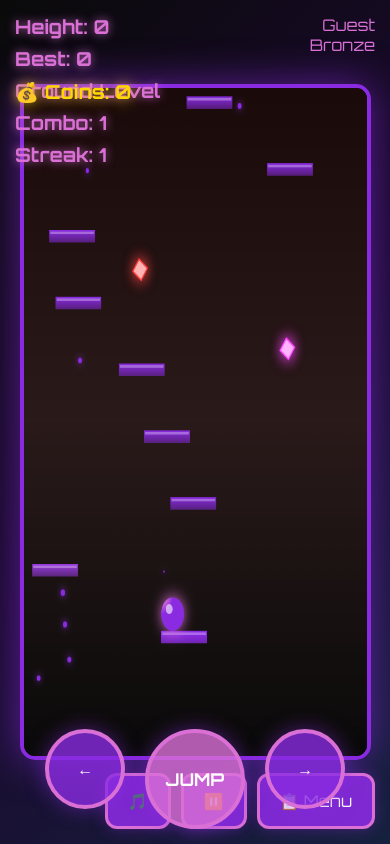
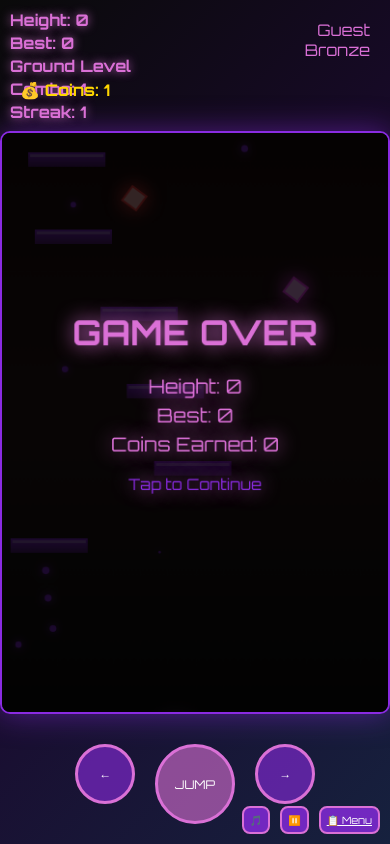
Before and after one commit to reaperofssa/bxup, a website: page public/index.html in a window 390 px wide. Drawn offline with Linux system fonts and the light colour scheme.

Commit message:
Update index.html

```diff
--- a/public/index.html
+++ b/public/index.html
@@ -42,13 +42,13 @@
         }
 
         .loading-title {
-            font-size: clamp(2rem, 8vw, 5rem);
+            font-size: 3rem;
             font-weight: 900;
             background: linear-gradient(45deg, #8a2be2, #da70d6, #9370db);
             -webkit-background-clip: text;
             -webkit-text-fill-color: transparent;
             background-clip: text;
-            margin-bottom: 3rem;
+            margin-bottom: 2rem;
             text-shadow: 0 0 20px rgba(138, 43, 226, 0.5);
             animation: glow 2s ease-in-out infinite alternate;
         }
@@ -59,10 +59,10 @@
         }
 
         .loading-bar-container {
-            width: min(500px, 80vw);
-            height: 20px;
+            width: 300px;
+            height: 10px;
             background: rgba(255, 255, 255, 0.1);
-            border-radius: 15px;
+            border-radius: 10px;
             overflow: hidden;
             box-shadow: inset 0 0 10px rgba(0, 0, 0, 0.5);
         }
@@ -76,8 +76,8 @@
         }
 
         .loading-text {
-            margin-top: 2rem;
-            font-size: clamp(1rem, 3vw, 1.8rem);
+            margin-top: 1rem;
+            font-size: 1.2rem;
             color: #da70d6;
         }
 
@@ -86,7 +86,7 @@
             justify-content: center;
             align-items: center;
             min-height: 100vh;
-            padding: 20px;
+            padding: 10px;
             position: relative;
             background: linear-gradient(135deg, #0a0a0a 0%, #1a0a2e 50%, #16213e 100%);
         }
@@ -94,68 +94,65 @@
         canvas {
             display: block;
             touch-action: none;
-            border: 4px solid #8a2be2;
-            border-radius: 15px;
-            box-shadow: 0 0 40px rgba(138, 43, 226, 0.6);
+            border: 2px solid #8a2be2;
+            border-radius: 10px;
+            box-shadow: 0 0 30px rgba(138, 43, 226, 0.5);
             background: linear-gradient(180deg, #0a0a0a 0%, #1a0a2e 100%);
-            width: min(90vw, 600px);
-            height: min(80vh, 800px);
+            max-width: 100vw;
+            max-height: 100vh;
         }
 
         .ui-overlay {
             position: absolute;
-            top: 30px;
-            left: 30px;
+            top: 20px;
+            left: 20px;
             font-family: 'Orbitron', monospace;
             color: #da70d6;
-            text-shadow: 0 0 15px rgba(218, 112, 214, 0.8);
+            text-shadow: 0 0 10px rgba(218, 112, 214, 0.8);
             z-index: 100;
         }
 
         .score-text {
-            font-size: clamp(1.2rem, 3vw, 1.8rem);
+            font-size: 1rem;
             font-weight: 700;
-            margin-bottom: 8px;
+            margin-bottom: 3px;
             color: #da70d6;
-            text-shadow: 0 0 10px rgba(218, 112, 214, 0.8);
         }
 
         .user-info {
             position: absolute;
-            top: 30px;
-            right: 30px;
+            top: 20px;
+            right: 20px;
             z-index: 100;
             text-align: right;
             color: #da70d6;
-            font-size: clamp(1rem, 2.5vw, 1.4rem);
         }
 
         .premium-badge {
             color: #ffd700;
-            font-size: clamp(0.9rem, 2vw, 1.2rem);
+            font-size: 0.8rem;
         }
 
         .powerup-display {
             position: absolute;
-            top: 150px;
-            right: 30px;
+            top: 120px;
+            right: 20px;
             z-index: 100;
             display: flex;
             flex-direction: column;
-            gap: 10px;
+            gap: 5px;
         }
 
         .powerup-item {
-            background: rgba(138, 43, 226, 0.9);
-            border: 3px solid #da70d6;
-            border-radius: 12px;
-            padding: 12px 16px;
-            font-size: clamp(0.9rem, 2vw, 1.2rem);
+            background: rgba(138, 43, 226, 0.8);
+            border: 2px solid #da70d6;
+            border-radius: 8px;
+            padding: 8px;
+            font-size: 12px;
             color: white;
-            min-width: 120px;
+            min-width: 80px;
             text-align: center;
             animation: pulse 1s infinite;
-            box-shadow: 0 0 20px rgba(138, 43, 226, 0.5);
         }
 
         @keyframes pulse {
@@ -165,54 +162,49 @@
 
         .controls-overlay {
             position: absolute;
-            bottom: 30px;
-            right: 30px;
+            bottom: 20px;
+            right: 20px;
             z-index: 100;
             display: flex;
-            gap: 15px;
+            gap: 10px;
         }
 
         .control-btn {
-            background: rgba(138, 43, 226, 0.9);
-            border: 3px solid #da70d6;
+            background: rgba(138, 43, 226, 0.8);
+            border: 2px solid #da70d6;
             color: white;
-            padding: 15px 20px;
-            border-radius: 12px;
+            padding: 8px;
+            border-radius: 8px;
             cursor: pointer;
             font-family: 'Orbitron', monospace;
-            font-size: clamp(1rem, 2.5vw, 1.4rem);
+            font-size: 12px;
             transition: all 0.3s ease;
-            text-decoration: none;
-            display: inline-block;
-            box-shadow: 0 0 15px rgba(138, 43, 226, 0.4);
         }
 
         .control-btn:hover {
-            background: rgba(218, 112, 214, 0.9);
-            box-shadow: 0 0 25px rgba(218, 112, 214, 0.7);
-            transform: translateY(-2px);
+            background: rgba(218, 112, 214, 0.8);
+            box-shadow: 0 0 15px rgba(218, 112, 214, 0.6);
         }
 
         .mobile-controls {
             position: absolute;
-            bottom: 30px;
+            bottom: 20px;
             left: 50%;
             transform: translateX(-50%);
             display: flex;
-            gap: 30px;
+            gap: 20px;
             z-index: 100;
         }
 
         .mobile-btn {
-            width: clamp(80px, 12vw, 120px);
-            height: clamp(80px, 12vw, 120px);
+            width: 70px;
+            height: 70px;
             border-radius: 50%;
-            background: rgba(138, 43, 226, 0.8);
-            border: 4px solid #da70d6;
+            background: rgba(138, 43, 226, 0.6);
+            border: 3px solid #da70d6;
             color: white;
             font-family: 'Orbitron', monospace;
-            font-size: clamp(1rem, 2.5vw, 1.6rem);
-            font-weight: bold;
+            font-size: 12px;
             display: flex;
             align-items: center;
             justify-content: center;
@@ -220,30 +212,26 @@
             transition: all 0.2s ease;
             user-select: none;
             -webkit-user-select: none;
-            box-shadow: 0 0 20px rgba(138, 43, 226, 0.5);
         }
 
         .mobile-btn:active {
             transform: scale(0.9);
-            background: rgba(218, 112, 214, 0.9);
-            box-shadow: 0 0 30px rgba(218, 112, 214, 0.8);
+            background: rgba(218, 112, 214, 0.8);
+            box-shadow: 0 0 20px rgba(218, 112, 214, 0.8);
         }
 
         .jump-btn {
-            width: clamp(100px, 15vw, 150px);
-            height: clamp(100px, 15vw, 150px);
-            background: rgba(218, 112, 214, 0.8);
-            font-size: clamp(1.1rem, 3vw, 1.8rem);
+            width: 90px;
+            height: 90px;
+            background: rgba(218, 112, 214, 0.6);
         }
 
         .coins-display {
             position: absolute;
-            top: 120px;
-            left: 30px;
+            top: 80px;
+            left: 20px;
             color: #ffd700;
             font-weight: bold;
-            font-size: clamp(1.2rem, 3vw, 1.8rem);
-            text-shadow: 0 0 15px rgba(255, 215, 0, 0.8);
             z-index: 100;
         }
 
@@ -262,108 +250,69 @@
 
         .victory-content {
             background: linear-gradient(135deg, #1a2e0a 0%, #2e4a1a 100%);
-            border: 4px solid #4ade80;
+            border: 2px solid #4ade80;
             color: #4ade80;
-            border-radius: 20px;
-            padding: 40px;
+            border-radius: 15px;
+            padding: 30px;
             text-align: center;
-            box-shadow: 0 0 60px rgba(74, 222, 128, 0.8);
-            max-width: 90vw;
-            font-size: clamp(1rem, 2.5vw, 1.4rem);
+            box-shadow: 0 0 50px rgba(74, 222, 128, 0.8);
         }
 
         .defeat-content {
             background: linear-gradient(135deg, #2e0a0a 0%, #4a1a1a 100%);
-            border: 4px solid #ef4444;
+            border: 2px solid #ef4444;
             color: #ef4444;
-            border-radius: 20px;
-            padding: 40px;
+            border-radius: 15px;
+            padding: 30px;
             text-align: center;
-            box-shadow: 0 0 60px rgba(239, 68, 68, 0.8);
-            max-width: 90vw;
-            font-size: clamp(1rem, 2.5vw, 1.4rem);
+            box-shadow: 0 0 50px rgba(239, 68, 68, 0.8);
         }
 
         .menu-btn {
-            background: rgba(138, 43, 226, 0.9);
-            border: 3px solid #da70d6;
+            background: rgba(138, 43, 226, 0.8);
+            border: 2px solid #da70d6;
             color: white;
-            padding: 16px 32px;
-            margin: 12px;
-            border-radius: 12px;
+            padding: 12px 24px;
+            margin: 8px;
+            border-radius: 8px;
             cursor: pointer;
             font-family: 'Orbitron', monospace;
-            font-size: clamp(1rem, 2.5vw, 1.4rem);
+            font-size: 14px;
             transition: all 0.3s ease;
             display: inline-block;
             text-decoration: none;
-            box-shadow: 0 0 20px rgba(138, 43, 226, 0.4);
         }
 
         .menu-btn:hover {
-            background: rgba(218, 112, 214, 0.9);
-            box-shadow: 0 0 30px rgba(218, 112, 214, 0.7);
-            transform: translateY(-2px);
-        }
-
-        /* Responsive adjustments */
+            background: rgba(218, 112, 214, 0.8);
+            box-shadow: 0 0 15px rgba(218, 112, 214, 0.6);
+        }
+
         @media (max-width: 768px) {
-            .game-container {
-                padding: 10px;
-            }
-
             .ui-overlay {
-                top: 15px;
-                left: 15px;
-            }
-
-            .user-info {
-                top: 15px;
-                right: 15px;
+                font-size: 0.8rem;
+                top: 10px;
+                left: 10px;
             }
 
             .controls-overlay {
-                bottom: 15px;
-                right: 15px;
-                gap: 10px;
-            }
-
-            .mobile-controls {
-                bottom: 15px;
-                gap: 20px;
-            }
-
-            .coins-display {
-                top: 80px;
-                left: 15px;
-            }
-
-            .powerup-display {
-                top: 100px;
-                right: 15px;
-            }
-        }
-
-        @media (min-width: 1200px) {
-            canvas {
-                width: min(70vw, 800px);
-                height: min(85vh, 1000px);
-            }
-
-            .score-text {
-                font-size: 2rem;
+                bottom: 10px;
+                right: 10px;
+            }
+
+            .control-btn {
+                padding: 6px;
+                font-size: 10px;
             }
 
             .mobile-btn {
-                width: 140px;
-                height: 140px;
-                font-size: 1.8rem;
+                width: 60px;
+                height: 60px;
             }
 
             .jump-btn {
-                width: 180px;
-                height: 180px;
-                font-size: 2.2rem;
+                width: 80px;
+                height: 80px;
             }
         }
     </style>
@@ -380,7 +329,7 @@
     <!-- Victory Screen -->
     <div class="victory-screen" id="victoryScreen">
         <div class="victory-content">
-            <h2 style="font-size: clamp(2rem, 6vw, 3.5rem); margin-bottom: 30px;">🏆 VICTORY! 🏆</h2>
+            <h2 style="font-size: 2.5rem; margin-bottom: 20px;">🏆 VICTORY! 🏆</h2>
             <div id="victoryStats"></div>
             <button class="menu-btn" onclick="hideVictoryScreen()">Continue</button>
         </div>
@@ -389,14 +338,14 @@
     <!-- Defeat Screen -->
     <div class="defeat-screen" id="defeatScreen">
         <div class="defeat-content">
-            <h2 style="font-size: clamp(2rem, 6vw, 3.5rem); margin-bottom: 30px;">💀 DEFEAT 💀</h2>
+            <h2 style="font-size: 2.5rem; margin-bottom: 20px;">💀 DEFEAT 💀</h2>
             <div id="defeatStats"></div>
             <button class="menu-btn" onclick="hideDefeatScreen()">Continue</button>
         </div>
     </div>
 
     <div class="game-container">
-        <canvas id="game" width="600" height="800"></canvas>
+        <canvas id="game" width="400" height="600"></canvas>
 
         <div class="ui-overlay">
             <div class="score-text" id="heightScore">Height: 0</div>
@@ -446,29 +395,13 @@
         const loadingBar = document.getElementById("loadingBar");
         const loadingText = document.getElementById("loadingText");
 
-        // Responsive canvas sizing
-        function resizeCanvas() {
-            const container = document.querySelector('.game-container');
-            const maxWidth = Math.min(window.innerWidth * 0.9, 800);
-            const maxHeight = Math.min(window.innerHeight * 0.8, 1000);
-
-            canvas.width = Math.max(600, maxWidth);
-            canvas.height = Math.max(800, maxHeight);
-
-            // Scale game elements proportionally
-            const scale = canvas.width / 600;
-            BALL_RADIUS = 20 * scale;
-            PLATFORM_WIDTH = 80 * scale;
-            PLATFORM_HEIGHT = 15 * scale;
-        }
-
-        // Game constants - Scaled for larger screens
+        // Game constants - FIXED: Faster response times
         const GRAVITY = 0.35;
         const JUMP_FORCE = -12;
         let SLIDE_SPEED = 6;
-        let PLATFORM_WIDTH = 80;
-        let PLATFORM_HEIGHT = 15;
-        let BALL_RADIUS = 20;
+        const PLATFORM_WIDTH = 80;
+        const PLATFORM_HEIGHT = 15;
+        const BALL_RADIUS = 20;
         const BOUNCE_DAMPING = 0.6;
         const JUMP_COOLDOWN = 100;
 
@@ -913,23 +846,23 @@
 
         function createLevelBackground(level) {
             const canvas = document.createElement('canvas');
-            canvas.width = 600;
-            canvas.height = 800;
+            canvas.width = 400;
+            canvas.height = 600;
             const ctx = canvas.getContext('2d');
 
             const levelData = levels[level] || levels[levels.length - 1];
 
-            const gradient = ctx.createLinearGradient(0, 0, 0, 800);
+            const gradient = ctx.createLinearGradient(0, 0, 0, 600);
             gradient.addColorStop(0, levelData.color1);
             gradient.addColorStop(0.5, levelData.color2);
             gradient.addColorStop(1, '#0a0a0a');
             ctx.fillStyle = gradient;
-            ctx.fillRect(0, 0, 600, 800);
+            ctx.fillRect(0, 0, 400, 600);
 
             ctx.fillStyle = levelData.platformColor;
             for (let i = 0; i < 8; i++) {
-                const x = Math.random() * 600;
-                const y = Math.random() * 800;
+                const x = Math.random() * 400;
+                const y = Math.random() * 600;
                 const size = Math.random() * 3 + 1;
                 ctx.shadowBlur = 10;
                 ctx.shadowColor = levelData.platformColor;
@@ -949,8 +882,8 @@
         updateLoadingProgress();
 
         let player = {
-            x: 240,
-            y: 600,
+            x: 160,
+            y: 460,
             vy: 0,
             vx: 0,
             jumping: false,
@@ -959,7 +892,7 @@
             onPlatformTime: 0,
             canJump: true,
             jumpCount: 0,
-            lastPlatformY: 800,
+            lastPlatformY: 600,
             lastPlatformId: null,
             combo: 0,
             streak: 0,
@@ -989,16 +922,16 @@
             platforms = [];
             powerups = [];
 
-            const startingPlatform = new Platform(240, 650, 0);
+            const startingPlatform = new Platform(160, 500, 0);
             platforms.push(startingPlatform);
 
             for (let i = 1; i < 15; i++) {
-                platforms.push(createPlatform(650 - i * 80));
+                platforms.push(createPlatform(500 - i * 80));
 
                 if (Math.random() < 0.15 && i > 2) {
                     powerups.push(new PowerUp(
                         Math.random() * (canvas.width - 30),
-                        650 - i * 80 - 40
+                        500 - i * 80 - 40
                     ));
                 }
             }
@@ -1230,16 +1163,16 @@
                 ctx.shadowBlur = 20;
                 ctx.shadowColor = '#da70d6';
                 ctx.fillStyle = '#da70d6';
-                ctx.font = `bold ${Math.max(36, canvas.width * 0.06)}px Orbitron`;
+                ctx.font = "bold 36px Orbitron";
                 ctx.textAlign = "center";
                 ctx.fillText("GAME OVER", canvas.width / 2, canvas.height / 2 - 80);
 
-                ctx.font = `${Math.max(20, canvas.width * 0.033)}px Orbitron`;
+                ctx.font = "20px Orbitron";
                 ctx.fillText(`Height: ${Math.floor(player.score)}`, canvas.width / 2, canvas.height / 2 - 30);
                 ctx.fillText(`Best: ${Math.floor(highScore)}`, canvas.width / 2, canvas.height / 2);
                 ctx.fillText(`Coins Earned: ${Math.floor(player.score / 10)}`, canvas.width / 2, canvas.height / 2 + 30);
 
-                ctx.font = `${Math.max(16, canvas.width * 0.027)}px Orbitron`;
+                ctx.font = "16px Orbitron";
                 ctx.fillStyle = '#8a2be2';
                 ctx.fillText("Tap to Continue", canvas.width / 2, canvas.height / 2 + 70);
                 ctx.restore();
@@ -1303,8 +1236,8 @@
 
         function resetGame() {
             player = {
-                x: 240,
-                y: 600,
+                x: 160,
+                y: 460,
                 vy: 0,
                 vx: 0,
                 jumping: false,
@@ -1313,7 +1246,7 @@
                 onPlatformTime: 0,
                 canJump: true,
                 jumpCount: 0,
-                lastPlatformY: 800,
+                lastPlatformY: 600,
                 lastPlatformId: null,
                 combo: 0,
                 streak: 0,
@@ -1517,11 +1450,6 @@
             touchStartY = null;
         });
 
-        // Resize handler
-        window.addEventListener('resize', () => {
-            resizeCanvas();
-        });
-
         // Initialize
         function init() {
             const savedToken = localStorage.getItem('authToken');
@@ -1537,7 +1465,6 @@
                 currentUser = { username: 'Guest', premium: false };
             }
 
-            resizeCanvas();
             initializePlatforms();
             updateUI();
         }
```
